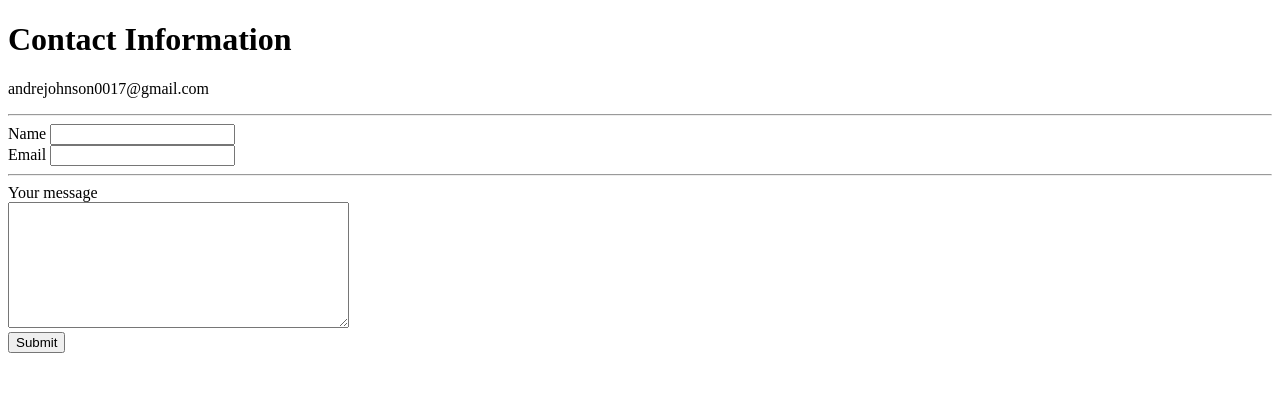
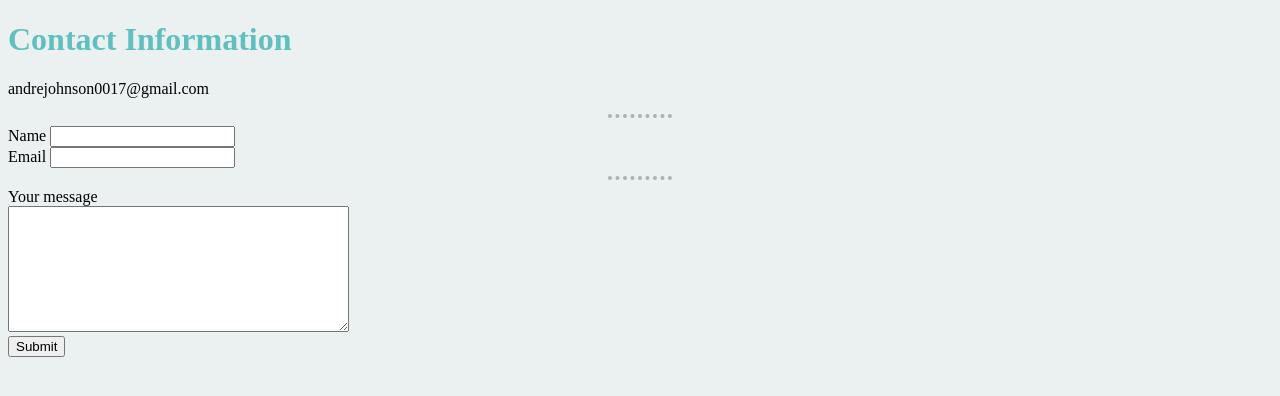
Before and after one commit to Azarch1/basic-cv, a plain HTML site: page contact.html in a window 1280 px wide. Drawn offline with Linux system fonts and the light colour scheme.

Commit message:
Add files via upload

```diff
--- a/contact.html
+++ b/contact.html
@@ -5,6 +5,7 @@
     <meta name="viewport" content="width=device-width, initial-scale=1.0">
     <meta http-equiv="X-UA-Compatible" content="ie=edge">
     <title>Contact Me!</title>
+    <link rel="stylesheet" href="css/styles.css">
 </head>
 <body>
     <h1>Contact Information</h1>
--- /dev/null
+++ b/css/styles.css
@@ -0,0 +1,14 @@
+
+body {
+        background-color: #ebf1f1;
+    }
+hr {
+    border-color: #a9b3b2;
+    border-style: dotted none none;
+    border-width: .3em 4px;
+     width: 5%;
+    }
+
+h1,h2,h3 {
+    color: #61bfbf;
+}
```
Also changed, not shown: index.html (+1 -0 lines).
